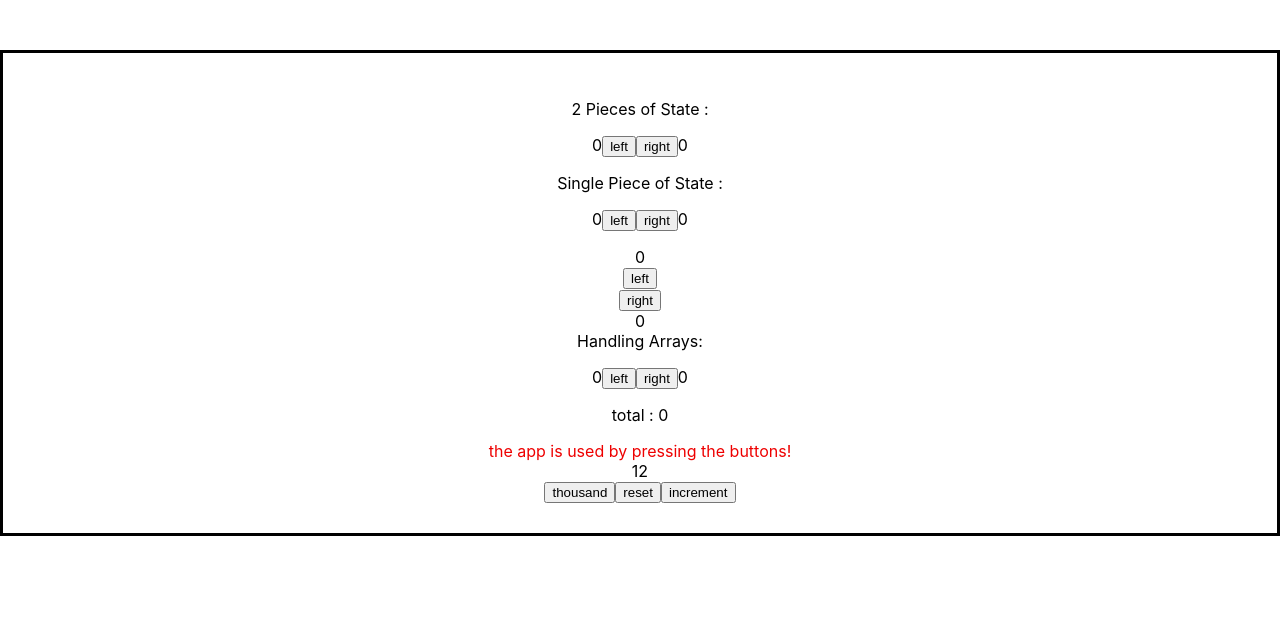
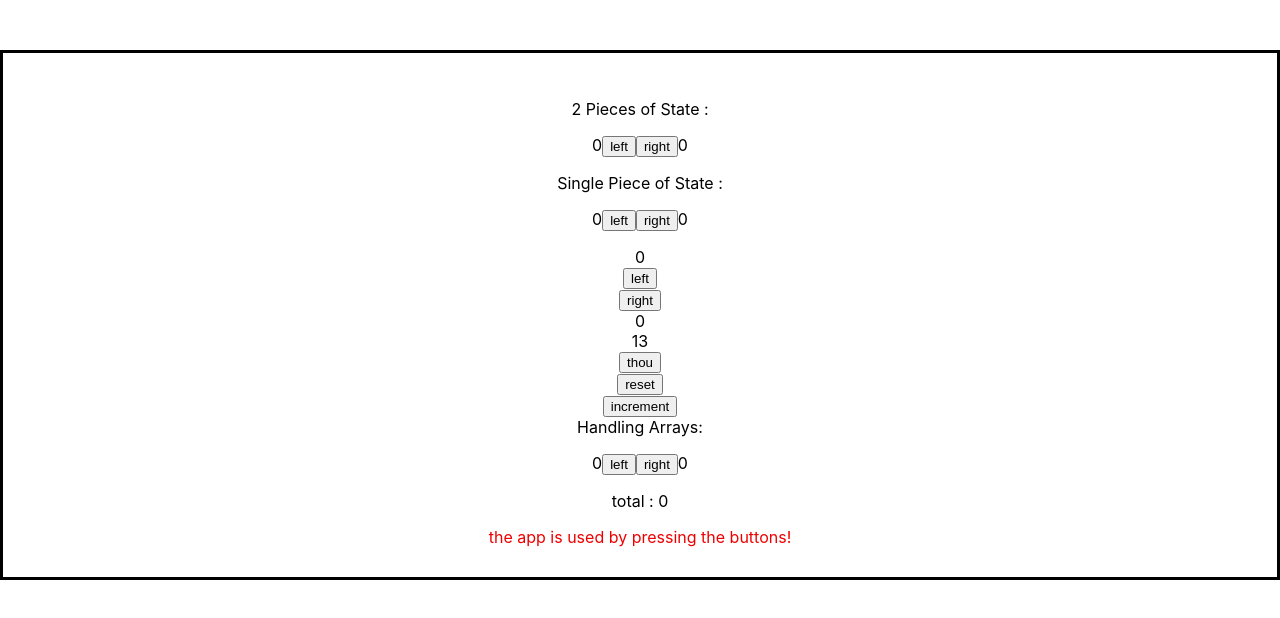
Before and after one commit to MlondiMchunu/full-stack-openU, a React (Create React App) app in the folder part1/CompSt_EventHand/myapp/: page / in a window 1280 px wide. Shown: the top 618 px of the page. Built offline with nearby package versions, Linux system fonts and the light colour scheme.

Commit message:
commit App Button

```diff
--- a/part1/CompSt_EventHand/myapp/src/App.jsx
+++ b/part1/CompSt_EventHand/myapp/src/App.jsx
@@ -143,6 +143,13 @@ const App = () => {
         <Button handleClick={handleRightClick} text='right' />
         {right}
       </div>
+      <div>
+
+        {value + 1}
+        <Button handleClick={() => setToValue(100)} text="thou" />
+        <Button handleClick={() => setToValue(1)} text="reset" />
+        <Button handleClick={() => setToValue(value + 1)} text="increment" />
+      </div>
 
       <div>
         Handling Arrays:
@@ -156,14 +163,14 @@ const App = () => {
       </div>
       <History allClicks={allClicks} />
 
-      <div>
-        {value} <br/>
+      {/* <div>
+        {value} <br />
         <button onClick={setToValue(1000)}>thousand</button>
         <button onClick={setToValue(0)}>reset</button>
         <button onClick={setToValue(value + 1)}>increment</button>
 
 
-      </div>
+      </div>*/}
     </div>
   )
 }
```
